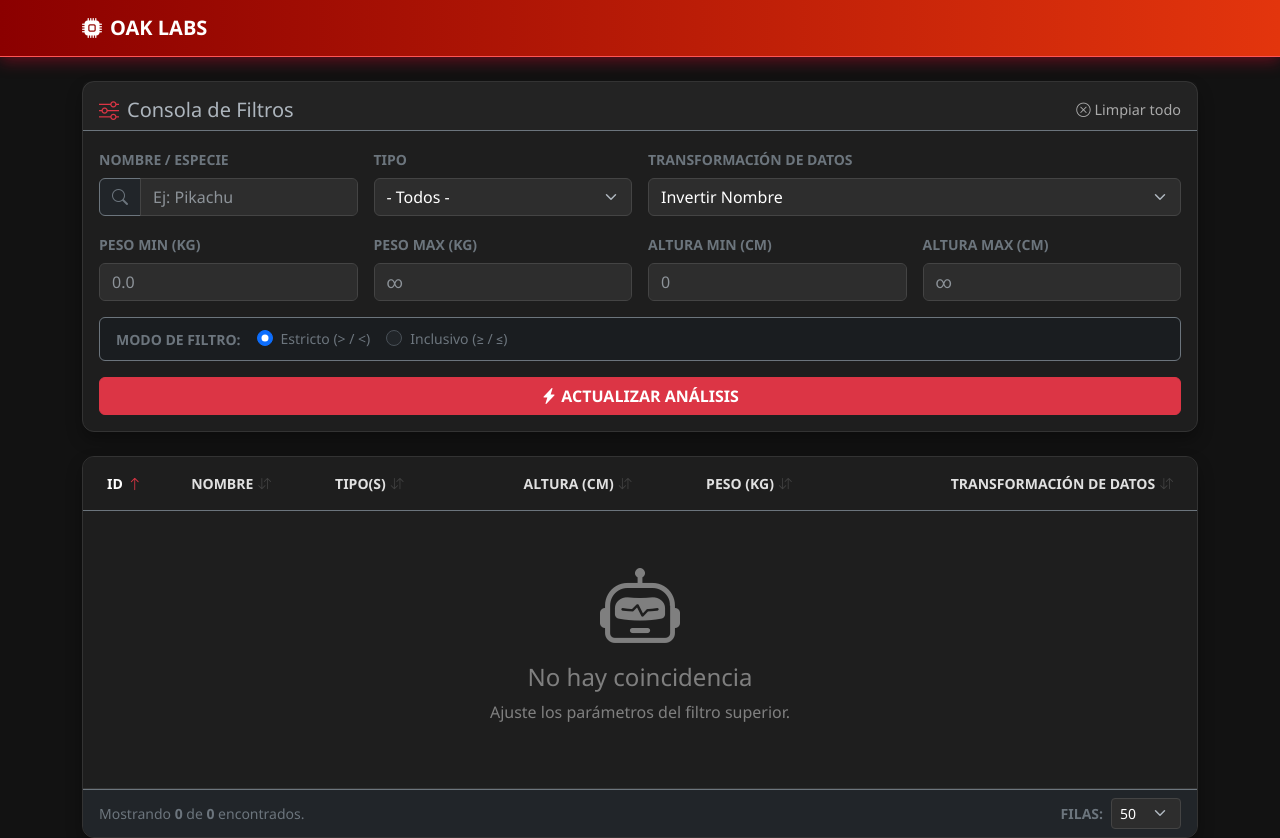
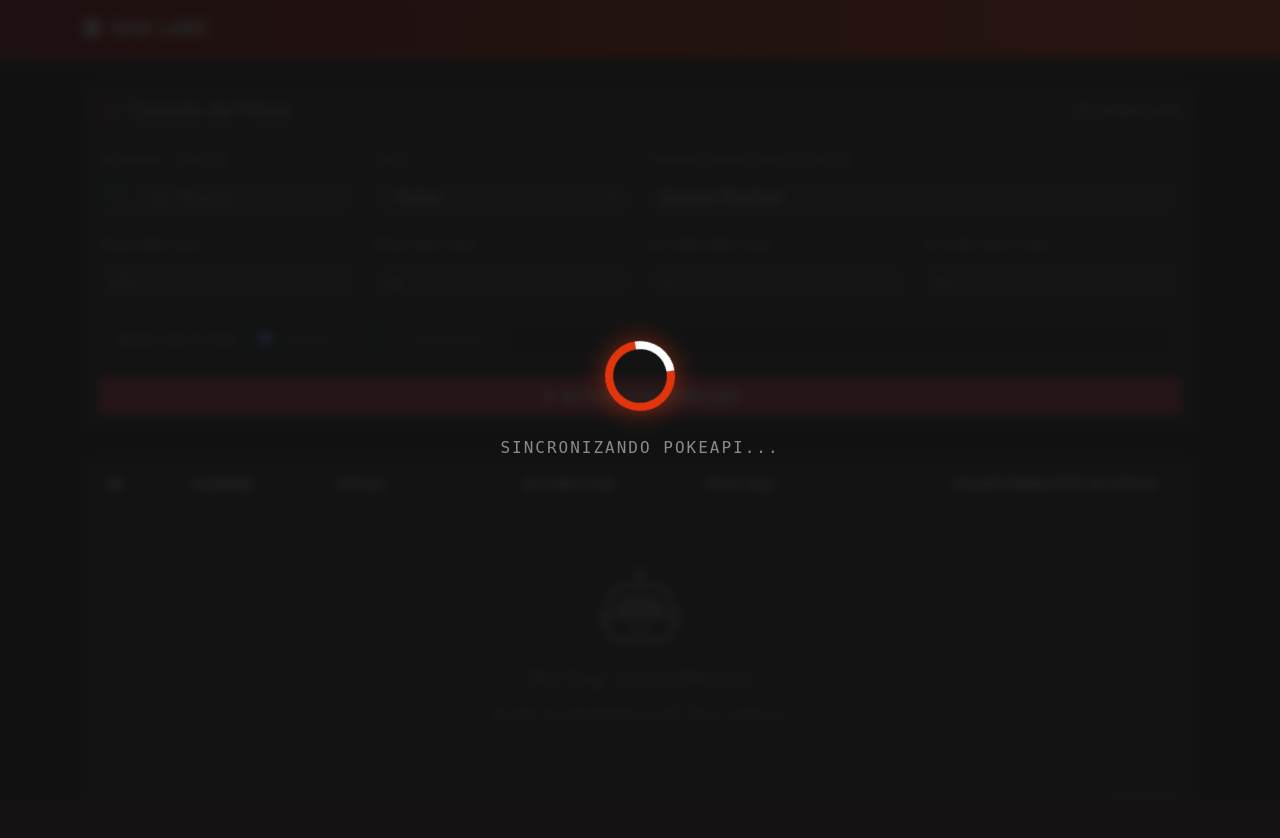
Before and after one commit to zantgo/pokedex, a Django app: page / in a window 1280 px wide. After the commit the page ends 453 px from the top, so only its background shows below. Run offline with Django 5.2, Linux system fonts and the light colour scheme; data that the repository does not hold is empty.

Commit message:
Agregar Loader

```diff
--- a/src/analysis/static/analysis/style.css
+++ b/src/analysis/static/analysis/style.css
@@ -124,3 +124,59 @@ body {
     font-size: 0.9rem;
 }
 .btn-reset:hover { color: #fff; text-decoration: underline; }
+
+/* Capa contenedora (Overlay) */
+#oak-loader-overlay {
+    position: fixed;
+    top: 0;
+    left: 0;
+    width: 100vw;
+    height: 100vh;
+    background-color: rgba(18, 18, 18, 0.9);
+    backdrop-filter: blur(5px);
+    z-index: 9999;
+    display: flex;
+    flex-direction: column;
+    justify-content: center;
+    align-items: center;
+    opacity: 0;
+    visibility: hidden;
+    transition: opacity 0.3s ease, visibility 0.3s ease;
+}
+
+/* Estado Activo (Visible) */
+#oak-loader-overlay.active {
+    opacity: 1;
+    visibility: visible;
+}
+
+/* Spinner: Pokebola Minimalista */
+.oak-spinner {
+    width: 70px;
+    height: 70px;
+    border: 8px solid #E3350D; /* Rojo Oak */
+    border-bottom-color: #ffffff;
+    border-radius: 50%;
+    animation: oak-spin 1s linear infinite;
+    box-shadow: 0 0 25px rgba(227, 53, 13, 0.5);
+}
+
+/* Texto de Carga */
+.oak-loading-text {
+    margin-top: 25px;
+    color: #fff;
+    font-family: monospace;
+    letter-spacing: 2px;
+    text-transform: uppercase;
+    animation: oak-pulse 1.5s infinite;
+}
+
+/* Animaciones */
+@keyframes oak-spin {
+    100% { transform: rotate(360deg); }
+}
+
+@keyframes oak-pulse {
+    0%, 100% { opacity: 1; }
+    50% { opacity: 0.5; }
+}
--- a/src/analysis/templates/analysis/base.html
+++ b/src/analysis/templates/analysis/base.html
@@ -12,6 +12,8 @@
     <link rel="stylesheet" href="{% static 'analysis/style.css' %}">
 </head>
 <body>
+    <!-- INYECCIÓN DEL COMPONENTE LOADER -->
+    {% include 'analysis/components/loader.html' %}
 
     <!-- NAVBAR COMÚN -->
     <nav class="navbar navbar-expand-lg navbar-dark navbar-oak sticky-top mb-4">
--- /dev/null
+++ b/src/analysis/templates/analysis/components/loader.html
@@ -0,0 +1,95 @@
+{% load static %}
+
+<!-- Estructura del Loader (Estilos en style.css) -->
+<div id="oak-loader-overlay">
+    <div class="oak-spinner"></div>
+    <div id="oak-loader-msg" class="oak-loading-text">Procesando...</div>
+</div>
+
+<!-- Lógica de Control y Sincronización -->
+<script>
+    (function() {
+        const loader = document.getElementById('oak-loader-overlay');
+        const msg = document.getElementById('oak-loader-msg');
+
+        // Función pública para activar el loader con mensaje opcional
+        window.showOakLoader = function(text) {
+            if(text) msg.innerText = text;
+            loader.classList.add('active');
+        };
+
+        // --- LÓGICA DE SINCRONIZACIÓN INICIAL (Defer Loading) ---
+        // Recibe la bandera desde la vista de Django
+        const needsSync = "{{ needs_sync|yesno:'true,false' }}";
+
+        if (needsSync === 'true') {
+            // 1. Bloquear UI inmediatamente
+            showOakLoader("Sincronizando PokeAPI...");
+
+            // 2. Ejecutar sincronización en segundo plano
+            fetch('/sync-data/')
+                .then(response => {
+                    if(response.ok) {
+                        // 3. Recargar al terminar para mostrar los datos
+                        window.location.reload();
+                    } else {
+                        throw new Error('Error en respuesta del servidor');
+                    }
+                })
+                .catch(err => {
+                    console.error("Error de sincronización:", err);
+                    msg.innerText = "Error de conexión. Intente recargar.";
+                    // Opcional: Podrías agregar un botón de reintentar aquí
+                });
+        }
+
+        // --- INTERCEPCIÓN DE EVENTOS DE UI ---
+
+        // 1. Envío de Filtros
+        document.addEventListener('submit', function() {
+            window.showOakLoader("Analizando Datos...");
+        });
+
+        // 2. Navegación (Links y Paginación)
+        document.addEventListener('click', function(e) {
+            const anchor = e.target.closest('a');
+            // Validamos que sea un link real y no un ancla interna o JS
+            if (anchor && anchor.href && !anchor.href.includes('#') && !anchor.href.includes('javascript')) {
+                // Evitar loader si abre en nueva pestaña
+                if (anchor.target !== '_blank') {
+                    window.showOakLoader("Cargando...");
+                }
+            }
+        });
+
+        // 3. Monkey Patching para funciones globales (Tabla y Ordenamiento)
+        // Se ejecuta cuando el DOM está listo para asegurar que las funciones base existan
+        document.addEventListener('DOMContentLoaded', () => {
+
+            if (typeof window.applyLimit === 'function') {
+                const originalLimit = window.applyLimit;
+                window.applyLimit = function(val) {
+                    window.showOakLoader("Actualizando Vista...");
+                    originalLimit(val);
+                };
+            }
+
+            if (typeof window.applySort === 'function') {
+                const originalSort = window.applySort;
+                window.applySort = function(field) {
+                    window.showOakLoader("Ordenando...");
+                    originalSort(field);
+                };
+            }
+        });
+
+        // 4. Restauración de Estado (Botón Atrás del Navegador)
+        // Oculta el loader si la página se carga desde la memoria caché (bfcache)
+        window.addEventListener('pageshow', function(e) {
+            if (e.persisted) {
+                loader.classList.remove('active');
+            }
+        });
+
+    })();
+</script>
--- a/src/analysis/views.py
+++ b/src/analysis/views.py
@@ -1,9 +1,17 @@
 from django.shortcuts import render
-from django.http import HttpRequest, HttpResponse
+from django.http import JsonResponse
 from .models import Pokemon
 from .services import PokeService
 
-def pokedex_view(request: HttpRequest) -> HttpResponse:
+def sync_data_view(request):
+    """
+    Endpoint auxiliar llamado vía AJAX por el frontend (loader.html).
+    Ejecuta la sincronización en segundo plano para no congelar la carga inicial.
+    """
+    PokeService.sync_data()
+    return JsonResponse({'status': 'ok'})
+
+def pokedex_view(request):
     """
     Controlador principal del Dashboard de Análisis.
 
@@ -35,8 +43,12 @@ def pokedex_view(request: HttpRequest) -> HttpResponse:
         Cantidad total de registros que coinciden antes del corte (limit).
     filters : dict
         Estado actual de los filtros para mantener la persistencia en la UI.
+    needs_sync : bool
+        Indica al frontend si debe activar el loader inicial y llamar al endpoint de sync.
     """
-    PokeService.sync_data()
+
+    # NOTA: Se ha eliminado la llamada bloqueante a PokeService.sync_data()
+    # para permitir que el HTML cargue inmediatamente y el loader se encargue del resto.
 
     # --- 1. Captura de Filtros ---
     search_name = request.GET.get('name', '').strip()
@@ -159,6 +171,8 @@ def pokedex_view(request: HttpRequest) -> HttpResponse:
         'total_found': total_found,
         'current_limit': limit,
         'types_options': all_types,
+        # Bandera para activar la sincronización asíncrona en el frontend
+        'needs_sync': Pokemon.objects.count() < 50,
         'filters': {
             'name': search_name,
             'type': search_type,
--- a/src/pokedex_project/urls.py
+++ b/src/pokedex_project/urls.py
@@ -1,8 +1,9 @@
 from django.contrib import admin
 from django.urls import path
-from analysis.views import pokedex_view
+from analysis.views import pokedex_view, sync_data_view
 
 urlpatterns = [
     path('admin/', admin.site.urls),
     path('', pokedex_view, name='home'),
+    path('sync-data/', sync_data_view, name='sync_data'),
 ]
```
